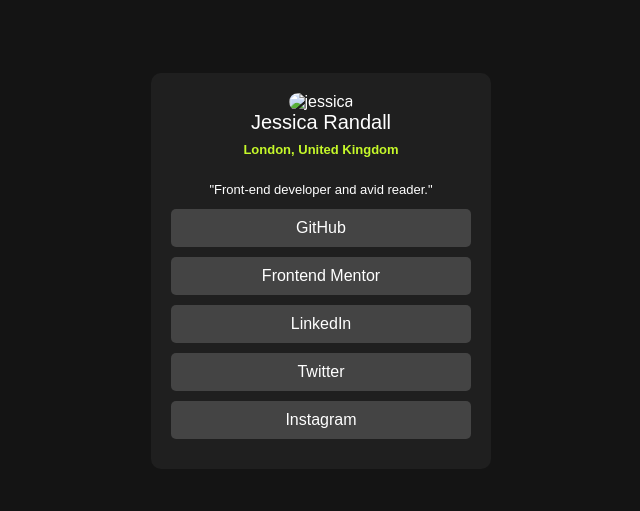
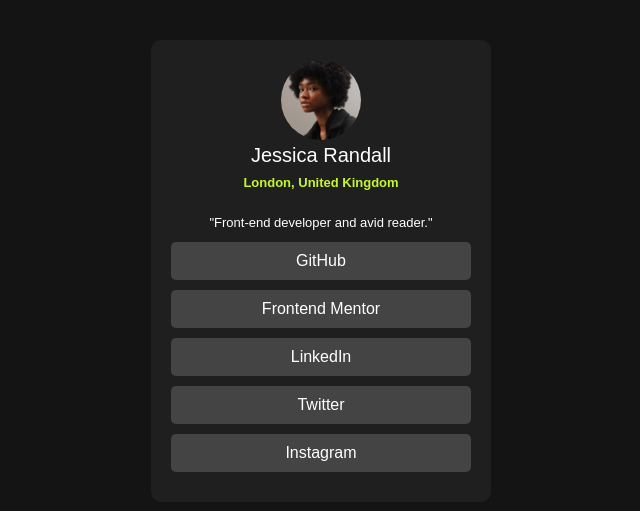
Before and after one commit to arinmakk/social-links-profile-, a plain HTML site: page index.html in a window 1280 px wide. Shown: the part 129-640 px from the top of the page, without its empty margins (319-959 px from the left). Drawn offline with Linux system fonts and the light colour scheme.

Commit message:
Update index.html

```diff
--- a/index.html
+++ b/index.html
@@ -15,7 +15,7 @@
 </head>
 <body>
   <div class="container">
-    <img src="assets/images/avatar-jessica.jpeg" alt="jessica" id="image">
+    <img src="avatar-jessica.jpeg" alt="jessica" id="image">
     <div id="name">Jessica Randall</div>
     <div id="country">London, United Kingdom</div>
     <div id="description">"Front-end developer and avid reader."</div>
```
